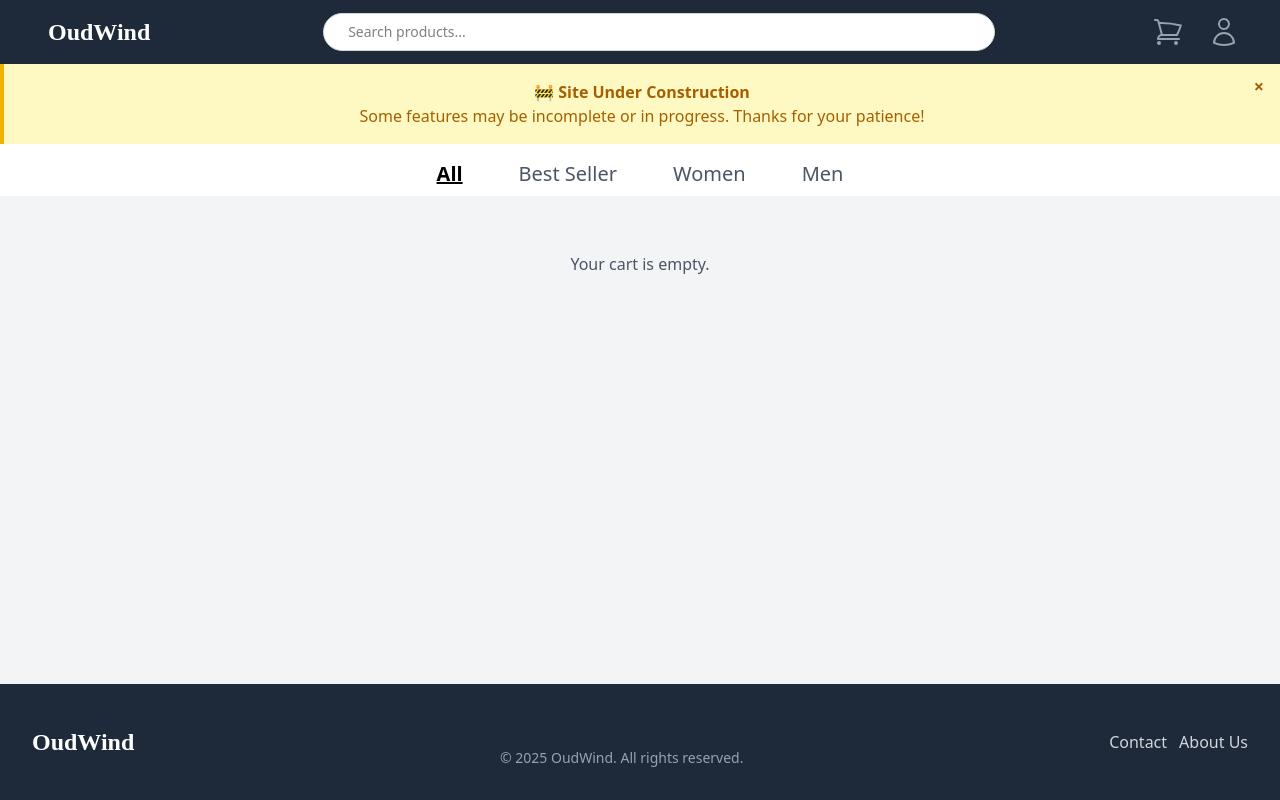
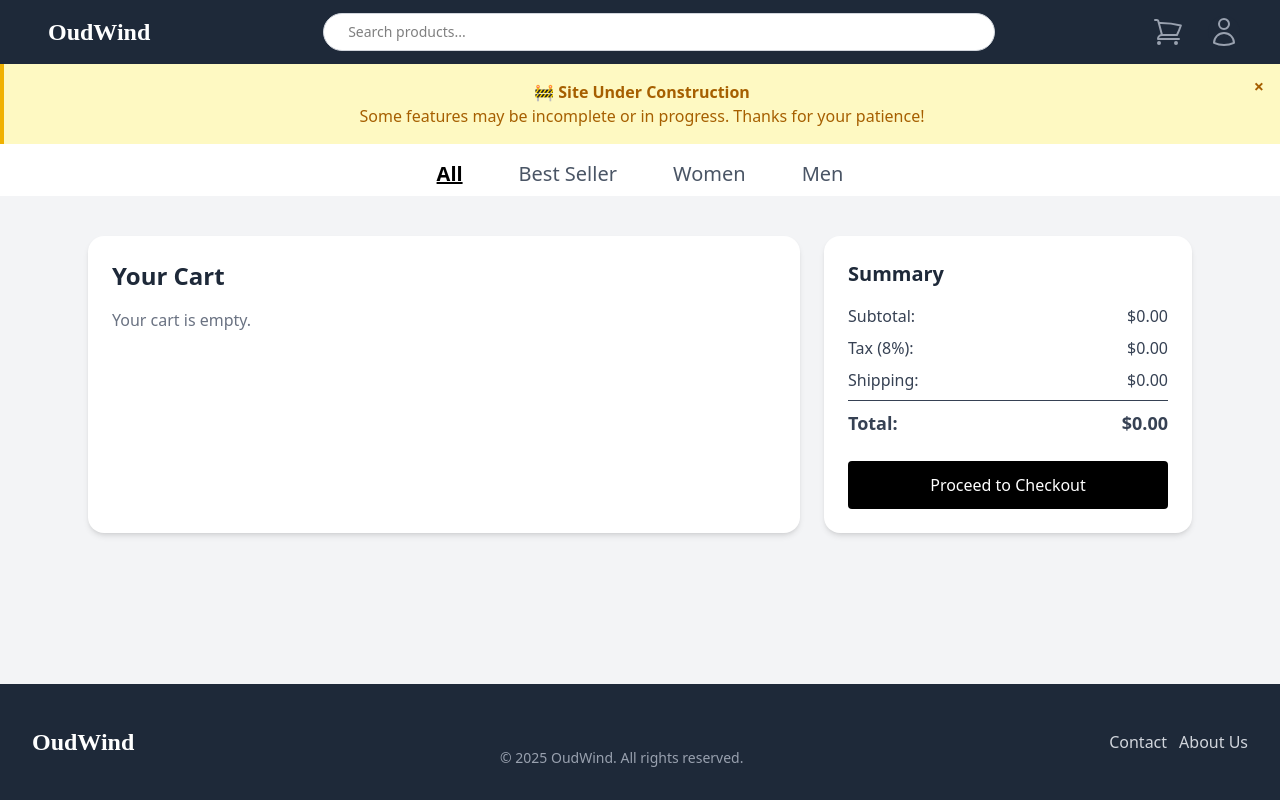
Before and after one commit to aheggy/store-front-end, a React (Vite) app: page /cart in a window 1280 px wide. Built offline with nearby package versions, Linux system fonts and the light colour scheme.

Commit message:
change the layout of the cartpage

```diff
--- a/src/App.jsx
+++ b/src/App.jsx
@@ -10,6 +10,7 @@ import CartPage from './pages/CartPage';
 import Footer from './components/Footer';
 
 function App() {
+
   return (
     <Router>
       <div className='min-h-screen flex flex-col'>
--- a/src/components/ProductCard.jsx
+++ b/src/components/ProductCard.jsx
@@ -8,7 +8,7 @@ export default function ProductCard({ product }) {
   }
 
   return (
-    <div className="bg-white rounded-lg overflow-hidden flex flex-col group hover:shadow-lg transition min-h-[265px]">
+    <div className="bg-white rounded-lg overflow-hidden flex flex-col group hover:shadow-lg transition">
       {/* Image section */}
       <div className="relative overflow-hidden">
         <img
--- a/src/components/ShopingCart.jsx
+++ /dev/null
@@ -1,34 +0,0 @@
-export default function ShoppingCart({ items, onRemove }) {
-    const total = items.reduce((sum, item) => sum + item.price * item.quantity, 0)
-
-    return (
-      <div className="bg-white rounded-2xl shadow-md p-6 max-w-lg mx-auto">
-        <h2 className="text-2xl font-bold mb-4 text-gray-800">Shopping Cart</h2>
-        {items.length === 0 ? (
-          <p className="text-gray-500">Your cart is empty.</p>
-        ) : (
-          <ul className="space-y-4">
-            {items.map(item => (
-              <li key={item.id} className="flex items-center justify-between border-b pb-2">
-                <img src={item.image} alt={item.name} className="w-16 h-16 object-cover rounded" />
-                <div className="flex-1 ml-4">
-                  <p className="text-gray-800 font-medium">{item.name}</p>
-                  <p className="text-gray-600 text-sm">Qty: {item.quantity}</p>
-                  <p className="text-gray-800">${(item.price * item.quantity).toFixed(2)}</p>
-                </div>
-                <button
-                  className="text-red-500 hover:underline text-sm"
-                  onClick={() => onRemove(item.id)}
-                >
-                  Remove
-                </button>
-              </li>
-            ))}
-          </ul>
-        )}
-        <div className="mt-4 text-right text-lg font-semibold text-gray-800">
-          Total: ${total.toFixed(2)}
-        </div>
-      </div>
-    )
-  }
--- a/src/context/CartContext.jsx
+++ b/src/context/CartContext.jsx
@@ -15,8 +15,24 @@ const cartReducer = (state, action) => {
       } else {
         return [...state, action.payload];
       }
+
     case 'REMOVE_FROM_CART':
       return state.filter(item => item.id !== action.payload);
+
+    case 'INCREMENT_QUANTITY':
+      return state.map(item =>
+        item.id === action.payload
+          ? { ...item, quantity: item.quantity + 1 }
+          : item
+      );
+
+    case 'DECREMENT_QUANTITY':
+      return state.map(item =>
+        item.id === action.payload && item.quantity > 1
+          ? { ...item, quantity: item.quantity - 1 }
+          : item
+      );
+
     default:
       return state;
   }
@@ -33,14 +49,27 @@ export const CartProvider = ({ children }) => {
   };
 
   const removeFromCart = (id) => {
-    dispatch({
-      type: 'REMOVE_FROM_CART',
-      payload: id,
-    });
+    dispatch({ type: 'REMOVE_FROM_CART', payload: id });
+  };
+
+  const incrementQuantity = (id) => {
+    dispatch({ type: 'INCREMENT_QUANTITY', payload: id });
+  };
+
+  const decrementQuantity = (id) => {
+    dispatch({ type: 'DECREMENT_QUANTITY', payload: id });
   };
 
   return (
-    <CartContext.Provider value={{ cart, addToCart, removeFromCart }}>
+    <CartContext.Provider
+      value={{
+        cart,
+        addToCart,
+        removeFromCart,
+        incrementQuantity,
+        decrementQuantity,
+      }}
+    >
       {children}
     </CartContext.Provider>
   );
--- a/src/pages/CartPage.jsx
+++ b/src/pages/CartPage.jsx
@@ -1,30 +1,80 @@
 import { useCart } from '../context/CartContext';
 
 export default function CartPage() {
-  const { cart, removeFromCart } = useCart();
+  const { cart, removeFromCart, incrementQuantity, decrementQuantity } = useCart();
 
-  if (cart.length === 0) {
-    return <div className="text-center mt-10 text-gray-600">Your cart is empty.</div>;
-  }
+  const subtotal = cart.reduce((sum, item) => sum + item.price * item.quantity, 0);
+  const tax = subtotal * 0.08;
+  const shipping = subtotal > 0 ? 10 : 0;
+  const total = subtotal + tax + shipping;
 
   return (
-    <div className="max-w-4xl mx-auto p-6">
-      <h2 className="text-2xl font-bold mb-6">Your Cart</h2>
+    <div className="flex flex-col md:flex-row gap-6 p-6 max-w-6xl mx-auto">
+      {/* Left: Cart Items */}
+      <div className="flex-1 bg-white rounded-2xl shadow-md p-6">
+        <h2 className="text-2xl font-bold mb-4 text-gray-800">Your Cart</h2>
+        {cart.length === 0 ? (
+          <p className="text-gray-500">Your cart is empty.</p>
+        ) : (
+          <ul className="space-y-4 max-h-[400px] overflow-y-auto pr-2">
             {cart.map(item => (
-        <div key={item.id} className="flex justify-between items-center border-b py-4">
-          <div>
-            <p className="font-semibold">{item.name}</p>
-            <p>Quantity: {item.quantity}</p>
-            <p>Price: ${(item.price * item.quantity).toFixed(2)}</p>
+              <li key={item.id} className="flex items-center justify-between border-b pb-4">
+                <img src={item.image} alt={item.name} className="w-20 h-20 object-cover rounded" />
+                <div className="flex-1 ml-4">
+                  <p className="text-gray-800 font-medium">{item.name}</p>
+                  <div className="flex items-center mt-1 space-x-2">
+                    <button
+                      onClick={() => decrementQuantity(item.id)}
+                      className="px-2 py-1 bg-gray-200 rounded hover:bg-gray-300"
+                    >-</button>
+                    <span className="text-gray-800">{item.quantity}</span>
+                    <button
+                      onClick={() => incrementQuantity(item.id)}
+                      className="px-2 py-1 bg-gray-200 rounded hover:bg-gray-300"
+                    >+</button>
                   </div>
+                </div>
+                <div className="text-right">
+                  <p className="text-gray-800 font-semibold">${(item.price * item.quantity).toFixed(2)}</p>
                   <button
+                    className="text-red-500 hover:underline text-sm"
                     onClick={() => removeFromCart(item.id)}
-            className="text-red-500 hover:underline"
                   >
                     Remove
                   </button>
                 </div>
+              </li>
             ))}
+          </ul>
+        )}
+      </div>
+
+      {/* Right: Summary */}
+      <div className="w-full md:w-1/3 bg-white rounded-2xl shadow-md p-6">
+        <h2 className="text-xl font-bold text-gray-800 mb-4">Summary</h2>
+        <div className="space-y-2 text-gray-700">
+          <div className="flex justify-between">
+            <span>Subtotal:</span>
+            <span>${subtotal.toFixed(2)}</span>
+          </div>
+          <div className="flex justify-between">
+            <span>Tax (8%):</span>
+            <span>${tax.toFixed(2)}</span>
+          </div>
+          <div className="flex justify-between">
+            <span>Shipping:</span>
+            <span>${shipping.toFixed(2)}</span>
+          </div>
+          <hr className="my-2" />
+          <div className="flex justify-between font-semibold text-lg">
+            <span>Total:</span>
+            <span>${total.toFixed(2)}</span>
+          </div>
+        </div>
+        <button className="mt-6 w-full bg-black text-white py-3 rounded hover:bg-gray-800 transition">
+          Proceed to Checkout
+        </button>
+      </div>
     </div>
   );
 }
```
Lines whose indentation alone changed are shown as unchanged.
